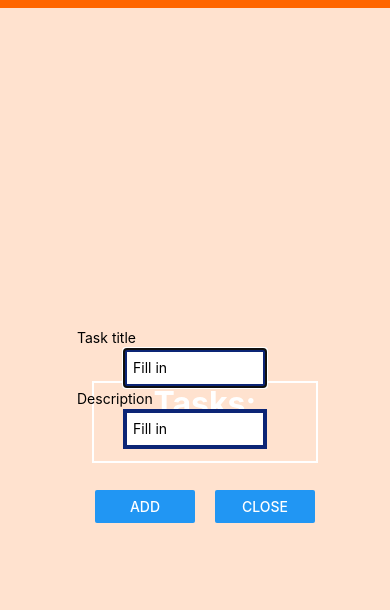
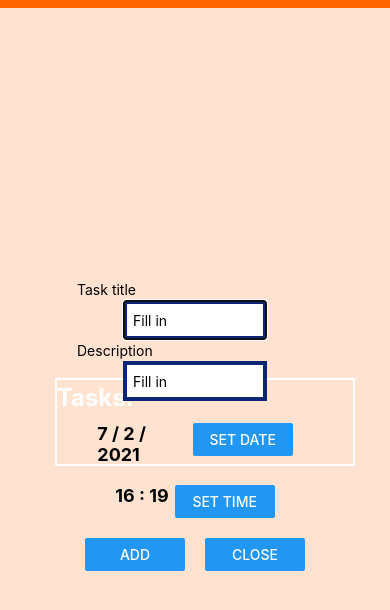
Before and after one commit to salter19/tamk-4A00EZ65-3001-kojo, a React Native app: screen / in a window 390 px wide. Both pictures are taken after a click on the button "ADD". Shown: the top 610 px of the page. Built offline with nearby package versions, Linux system fonts and the light colour scheme.

Commit message:
Add date and time.

```diff
--- a/App.js
+++ b/App.js
@@ -63,6 +63,7 @@ export default function App() {
       key: key_tmp,
       title: taskToSave.title,
       description: taskToSave.description,
+      date: taskToSave.date,
     });
   }
 
@@ -95,15 +96,6 @@ export default function App() {
     setModifyActive(true);
   };
 
-  // TODO: figure if you want to use this or no
-  // const clearCurrentTask = (clearTask) => {
-  //   if (clearTask) {
-  //     setCurrentTask(undefined);
-  //   }
-
-  //   setModifyActive(!clearTask);
-  // }
-
   return (
     <View style={styles.root}>
 
@@ -113,7 +105,7 @@ export default function App() {
       </View>
 
       <View style={styles.list}>
-        <TaskList input={tasks} deleteItem={deleteTask} modifyItem={modifyTask}/>
+        <TaskList tasksArr={tasks} deleteItem={deleteTask} modifyItem={modifyTask}/>
       </View>
 
 
@@ -147,7 +139,7 @@ const styles = StyleSheet.create({
     height: Constants.statusBarHeight,
   },
   list: {
-    width: "61%",
+    width: "81%",
     maxHeight: "42%",
   },
 });
--- a/components/EditTask.js
+++ b/components/EditTask.js
@@ -1,5 +1,6 @@
 import React, {useEffect, useState} from "react";
-import { Text, Modal, StyleSheet, View, Button} from "react-native";
+import { Text, Modal, StyleSheet, View, Button, Platform} from "react-native";
+import DateTimePicker from '@react-native-community/datetimepicker';
 
 import Textfield from '../components/Exc2/InputText';
 import ButtonTypes from "../data/ButtonTypes";
@@ -14,16 +15,20 @@ const EditTask = ({isModify, onClose, onSubmitPress, currentTask}) => {
   const [key, setKey] = useState('');
   const [title, setTitle] = useState('');
   const [description, setDescription] = useState('');
-  const titles = ['Task title', 'Description', 'Date'];
+  const [date, setDate] = useState(new Date());
+  const [pickerMode, setPickerMode] = useState('date');
+  const [showPicker, setShowPicker] = useState(false);
+  const [formattedDate, setFormattedDate] = useState('');
+  const [formattedTime, setFormattedTime] = useState('');
+
+  const titles = ['Task title', 'Description', 'Date', 'Set Date', 'Set Time'];
 
   useEffect(() => {
     setVisible(true);
-
   }, [isModify])
 
-
   const saveAndClose = () => {
-    onSubmitPress({key:key, title:title, description:description});
+    onSubmitPress({key:key, title:title, description:description, date:date});
     onClose();
   }
 
@@ -37,8 +42,38 @@ const EditTask = ({isModify, onClose, onSubmitPress, currentTask}) => {
       setKey(currentTask.key);
       setTitle(currentTask.title);
       setDescription(currentTask.description);
+      setDate(currentTask.date);
+
+      formatDateTime(currentTask.date);
+    } else {
+      formatDateTime(date);
     }
+
   }, []);
+
+  const formatDateTime = (dateToFormat) => {
+    formatDate(dateToFormat);
+    formatTime(dateToFormat);
+  };
+
+  const formatDate = (dateToFormat) => {
+    const day = dateToFormat.getDate();
+    const month = dateToFormat.getMonth() + 1;
+    const year = dateToFormat.getFullYear();
+
+    setFormattedDate(`${day} / ${month} / ${year}`);
+  };
+
+  const formatTime = (dateToFormat) => {
+
+    let minute = dateToFormat.getMinutes();
+    let hour = dateToFormat.getHours();
+
+    if  (minute < 10 ) {
+      minute = `0${minute}`;
+    }
+    setFormattedTime(`${hour} : ${minute}`);
+  };
 
   const updateTitle = (data) => {
     setTitle(data);
@@ -49,8 +84,26 @@ const EditTask = ({isModify, onClose, onSubmitPress, currentTask}) => {
     setDescription(data);
   };
 
-  // TODO: add due date handling
-  // const updateDate = (data) => {};
+  const showMode = (currentMode) => {
+    setPickerMode(currentMode);
+    setShowPicker(true);
+  };
+
+  const showDatePicker = () => {
+    showMode('date');
+  };
+
+  const showTimePicker = () => {
+    showMode('time');
+  };
+
+  const handlePickerChange = (event, selectedDate) => {
+    const currentDate = selectedDate || date;
+    setShowPicker(Platform.OS === 'ios');
+    setDate(currentDate);
+    formatDate(currentDate);
+    formatTime(currentDate);
+  }
 
   return (
     <Modal
@@ -77,8 +130,39 @@ const EditTask = ({isModify, onClose, onSubmitPress, currentTask}) => {
           />
         </View>
 
+        <View>
 
-        <View style={styles.buttonRow}>
+          <View style={styles.row}>
+            {/* ToDo: add textfield possibility to add date */}
+            <Text style={styles.dateTime}>{formattedDate}</Text>
+
+            <View style={[styles.button]}>
+              <Button title={titles[3]} onPress={showDatePicker}/>
+            </View>
+          </View>
+
+          <View style={styles.row}>
+            <Text style={styles.dateTime}>{formattedTime}</Text>
+
+            <View style={[styles.button]}>
+              <Button title={titles[4]} onPress={showTimePicker}/>
+            </View>
+          </View>
+
+          {showPicker && (
+            <DateTimePicker
+              testID="dateTimePicker"
+              value={date}
+              mode={pickerMode}
+              is24Hour={true}
+              display="default"
+              onChange={handlePickerChange}
+            />
+          )}
+        </View>
+
+
+        <View style={styles.row}>
           <View style={[styles.buttonLeft, styles.button]}>
             <Button title={currentTask ? ButtonTypes.UPDATE : ButtonTypes.ADD} onPress={saveAndClose} />
           </View>
@@ -106,11 +190,19 @@ const styles = StyleSheet.create({
     marginTop:"2%",
     height:"80%",
   },
-  buttonRow: {
+  row: {
+    flexDirection:"row",
+    justifyContent:"center"
+  },
+  dateTime: {
     marginTop:"10%",
-    flexDirection:"row",
+    paddingTop:"0.3%",
+    paddingRight:"3%",
+    fontSize: 18,
+    fontWeight:"bold",
   },
   button: {
+    marginTop:"10%",
     width: 100,
   },
   buttonLeft: {
--- a/components/Exc2/TextListView.js
+++ b/components/Exc2/TextListView.js
@@ -1,4 +1,4 @@
-import React, {useState} from 'react';
+import React, {useState, useEffect} from 'react';
 import {
     Text,
     StyleSheet,
@@ -11,13 +11,27 @@ import {
 // my components
 import ImageDisplay from '../ImageDisplay';
 
+// static width wrapper for text
+const wrap = (str) => {
+  const res = str.replace(new RegExp(`(?![^\\n]{1,24}$)([^\\n]{1,24})\\s`, 'g'),'$1\n');
+  return res;
+}
 
-const TextListView = ({input, deleteItem, modifyItem}) => {
+const format = (dateStr) => {
+  let tmp_date = dateStr.split(new RegExp('[-:T]'), 3);
+  const date = tmp_date.reverse().join('.');
+  let tmp_t = dateStr.split(new RegExp('[\\.]'), 1).join();
+  let tmp_time = tmp_t.split(new RegExp('[-T]'), 4).slice(3).toString();
+
+  return date + ' ' + tmp_time;
+}
+
+const TextListView = ({tasksArr, deleteItem, modifyItem}) => {
     const [deleteI, setDeleteI] = useState(null);
-    const imgpath = './../assets/steel.png';
+
     const _onPress = (item) => {
       modifyItem(item);
-    }
+    };
 
     const _onLongPress = (item) => {
         // set state deleteI
@@ -26,7 +40,7 @@ const TextListView = ({input, deleteItem, modifyItem}) => {
 
         // call deleteItem in App
         deleteItem(item.key);
-    }
+    };
 
     const renderItem = ({item, index}) => {
 
@@ -49,18 +63,20 @@ const TextListView = ({input, deleteItem, modifyItem}) => {
 
                   <View>
                     <Text style={[styles.text, styles.titleText]}>
-                        {item.title}
+                      {wrap(item.title)}
                     </Text>
                   </View>
 
                   <View>
                     <Text style={[styles.text, styles.descriptionText]}>
-                        {item.description}
+                      {wrap(item.description)}
                     </Text>
                   </View>
 
                   <View>
-
+                    <Text style={styles.text}>
+                      {format(item.date)}
+                    </Text>
                   </View>
                 </View>
               </View>
@@ -82,7 +98,7 @@ const TextListView = ({input, deleteItem, modifyItem}) => {
           {/* FlatList for scrolling */}
           <FlatList
           style={styles.flatListView}
-          data={input}
+          data={tasksArr}
           renderItem={renderItem}
           extraData={deleteI}
           ItemSeparatorComponent={itemSeparator}
@@ -97,7 +113,7 @@ const TextListView = ({input, deleteItem, modifyItem}) => {
 const styles = StyleSheet.create({
     container: {
         width: "100%",
-        paddingHorizontal: "8%",
+        paddingHorizontal: "2%",
         borderWidth: 2,
         borderColor: "#ffffff",
         marginVertical:"3%"
@@ -107,16 +123,16 @@ const styles = StyleSheet.create({
     },
     text: {
         color:"#ffffff",
-        alignSelf: 'center'
     },
     titleText: {
       fontWeight: "bold",
-      fontSize: 32,
-      lineHeight: 42,
+      fontSize: 24,
+      lineHeight: 36,
     },
     descriptionText: {
-      fontSize: 26,
-      lineHeight: 36,
+      fontSize: 18,
+      lineHeight: 24,
+      flexWrap:"wrap",
     },
     touchableItem_odd: {
         width: "100%",
--- a/package.json
+++ b/package.json
@@ -5,7 +5,8 @@
     "android": "expo start --android",
     "ios": "expo start --ios",
     "web": "expo start --web",
-    "eject": "expo eject"
+    "eject": "expo eject",
+    "install": "expo install"
   },
   "dependencies": {
     "@react-native-async-storage/async-storage": "^1.13.4",
@@ -18,7 +19,8 @@
     "react-dom": "16.13.1",
     "react-native": "https://github.com/expo/react-native/archive/sdk-40.0.1.tar.gz",
     "react-native-web": "~0.13.12",
-    "uuid": "^3.4.0"
+    "uuid": "^3.4.0",
+    "@react-native-community/datetimepicker": "3.0.4"
   },
   "devDependencies": {
     "@babel/core": "~7.9.0",
```
Also changed, not shown: 1 other file (tests, documents, lock files or other folders). Lines whose indentation alone changed are shown as unchanged.
